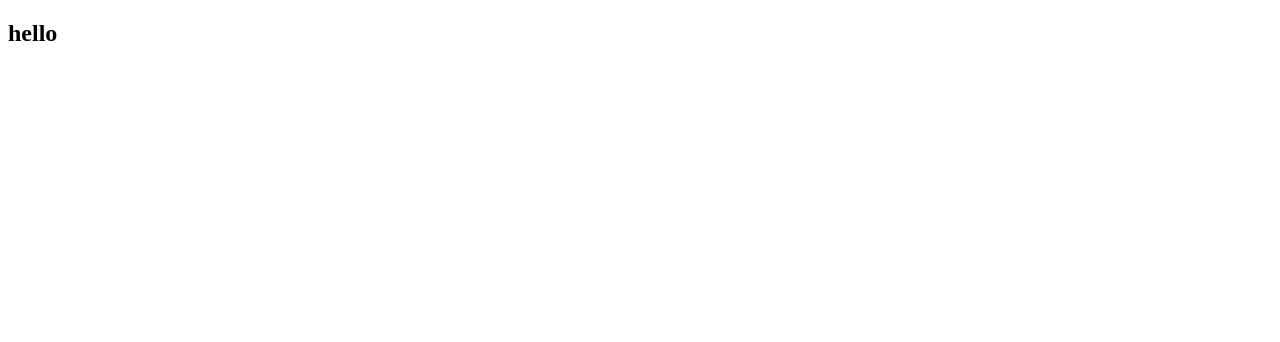
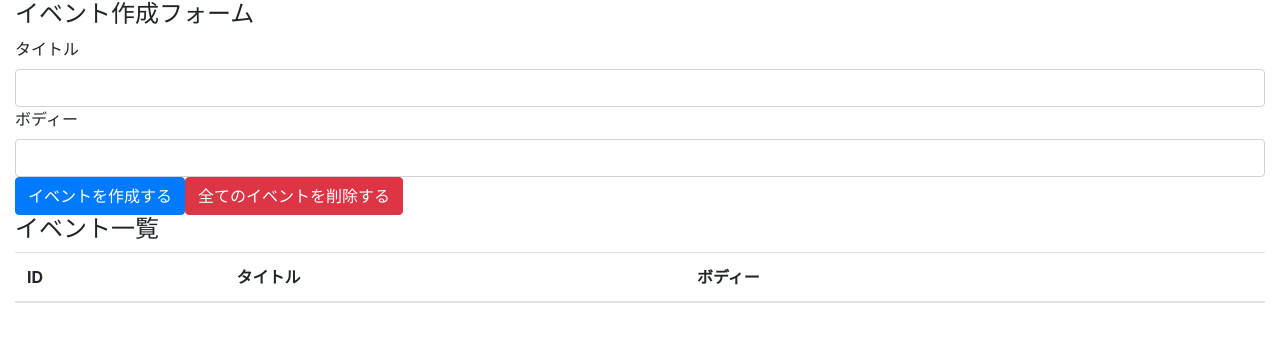
Before and after one commit to dodo-donguri/react-hooks, a React (Create React App) app in the folder my-app/: page / in a window 1280 px wide. Shown: the top 342 px of the page. Built offline with nearby package versions, Linux system fonts and the light colour scheme.

Commit message:
bootstrap

```diff
--- a/my-app/package.json
+++ b/my-app/package.json
@@ -6,6 +6,7 @@
     "@testing-library/jest-dom": "^5.11.4",
     "@testing-library/react": "^11.1.0",
     "@testing-library/user-event": "^12.1.10",
+    "bootstrap": "^4.5.3",
     "react": "^17.0.1",
     "react-dom": "^17.0.1",
     "react-scripts": "4.0.1",
--- a/my-app/src/App.js
+++ /dev/null
@@ -1,11 +0,0 @@
-import React from "react"
-
-const App = () => {
-  return (
-    <div>
-      <h2>hello</h2>
-    </div>
-  );
-}
-
-export default App;
--- /dev/null
+++ b/my-app/src/components/App.js
@@ -0,0 +1,39 @@
+import React from "react"
+
+import 'bootstrap/dist/css/bootstrap.min.css';
+
+const App = () => {
+  return (
+    <div className="container-fluid">
+      <h4>イベント作成フォーム</h4>
+      <form>
+        <div className="form-grup">
+          <label htmlFor="formEventTitle">タイトル</label>
+          <input className="form-control" id="formEventTitle" />
+        </div>
+
+        <div className="form-grup">
+          <label htmlFor="formEventBody">ボディー</label>
+          <input className="form-control" id="formEventBody" />
+        </div>
+
+        <button className="btn btn-primary">イベントを作成する</button>
+        <button className="btn btn-danger">全てのイベントを削除する</button>
+      </form>
+
+      <h4>イベント一覧</h4>
+      <table className="table table-hover">
+        <thead>
+          <tr>
+            <th>ID</th>
+            <th>タイトル</th>
+            <th>ボディー</th>
+            <th></th>
+          </tr>
+        </thead>
+      </table>
+    </div>
+  );
+}
+
+export default App;
--- a/my-app/src/index.js
+++ b/my-app/src/index.js
@@ -1,6 +1,6 @@
 import React from 'react';
 import ReactDOM from 'react-dom';
-import App from './App';
+import App from './components/App';
 
 ReactDOM.render(
   <React.StrictMode>
```
Also changed, not shown: 2 other files (tests, documents, lock files or other folders).
